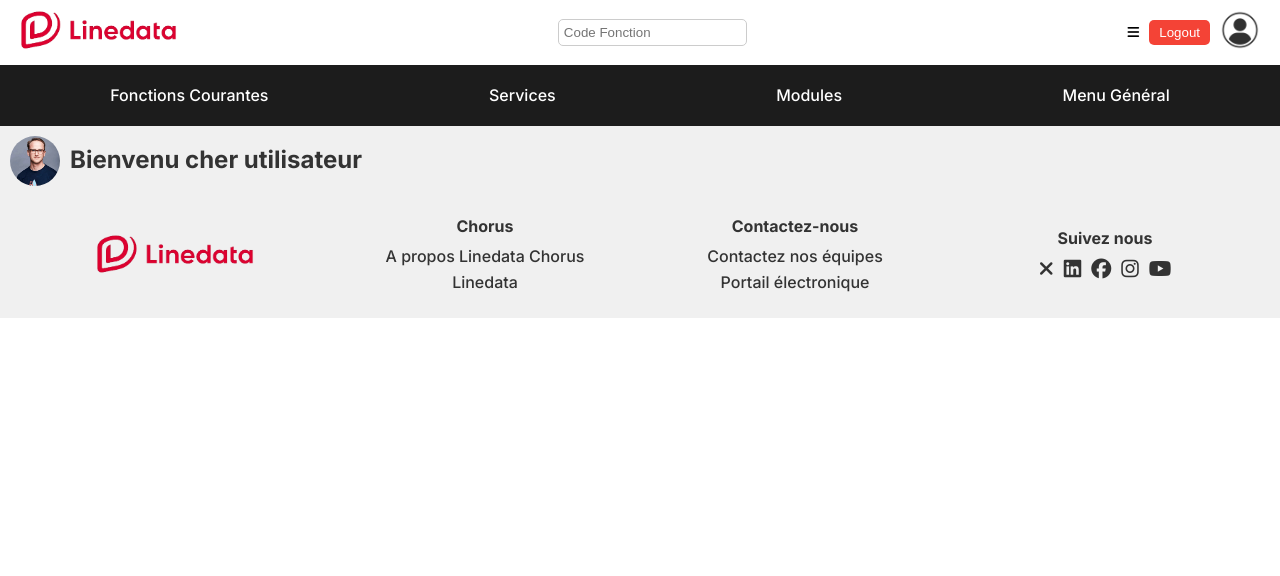
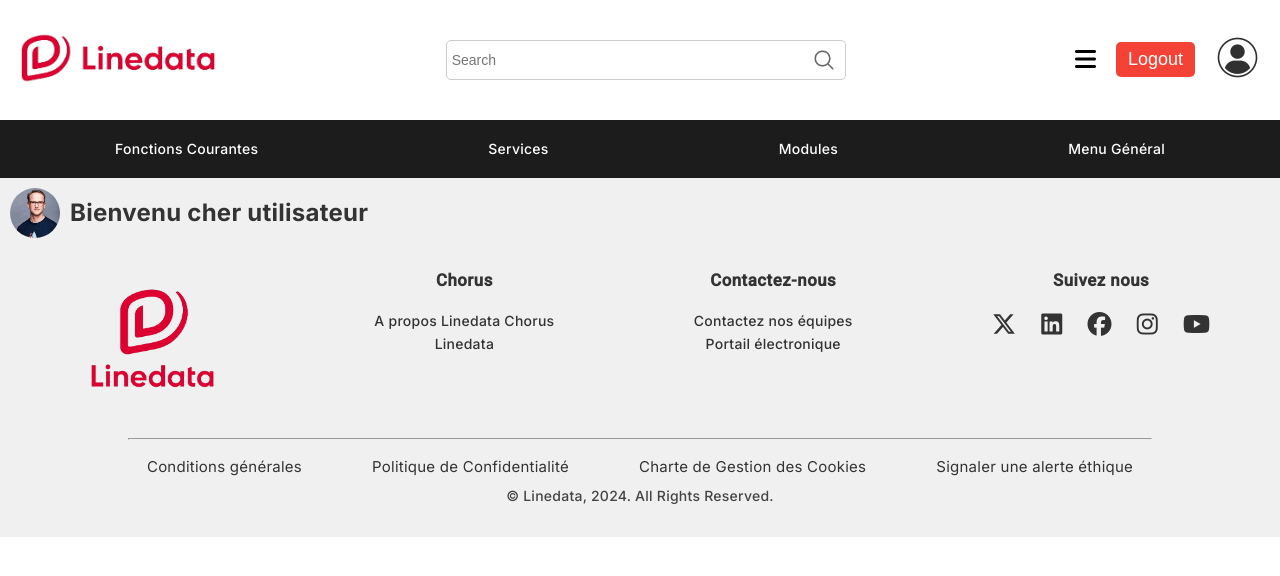
Before and after one commit to aladin-2000/Front-Pfe, an Angular app: page / in a window 1280 px wide. Shown: the top 576 px of the page. Built offline with nearby package versions, Linux system fonts and the light colour scheme.

Commit message:
footer ready to use, header still needing some modifications

```diff
--- a/src/app/app.config.ts
+++ b/src/app/app.config.ts
@@ -4,7 +4,8 @@
 import { routes } from './app.routes';
 import { provideClientHydration } from '@angular/platform-browser';
 import { provideHttpClient, withFetch } from '@angular/common/http';
+import { provideAnimationsAsync } from '@angular/platform-browser/animations/async';
 
 export const appConfig: ApplicationConfig = {
-  providers: [provideRouter(routes), provideClientHydration(),provideHttpClient(withFetch())]
+  providers: [provideRouter(routes), provideClientHydration(),provideHttpClient(withFetch()), provideAnimationsAsync()]
 }
--- a/src/app/footer/footer.component.css
+++ b/src/app/footer/footer.component.css
@@ -1,25 +1,22 @@
+
 .footer {
-    display: flex;
-    justify-content: space-around;
-    align-items: center;
   background-color: #f0f0f0;
-    padding: 20px;
   color: #333;
-    width: 100%;
-  }
-
-  .footer-section {
-    flex: 1;
+  padding: 20px 0;
   text-align: center;
 }
 
-  .footer-section.logo-section img {
-    height: 40px;
+.footer-container {
+  display: flex;
+  justify-content: space-around;
+  flex-wrap: wrap;
+  margin-bottom: 20px;
 }
 
 .footer-section h4 {
-    margin-bottom: 10px;
+  margin-bottom: 20px;
   font-weight: bold;
+  font-size: 120%;
 }
 
 .footer-section ul {
@@ -34,7 +31,7 @@
 
 .footer-section ul li a {
   text-decoration: none;
-    color: #333;
+
 }
 
 .footer-section ul li a:hover {
@@ -44,7 +41,7 @@
 .social-icons {
   display: flex;
   justify-content: center;
-    gap: 10px;
+  gap: 25px;
 }
 
 .social-icons li {
@@ -53,9 +50,76 @@
 
 .social-icons li a {
   color: #333;
-    font-size: 20px;
+  font-size: 24px;
+  transition: transform 0.2s, color 0.2s;
 }
 
 .social-icons li a:hover {
+  color: #de0031;
+
+  }
+
+
+.footer-section.logo-section {
+  display: flex;
+  justify-content: center;
+  align-items: center;
+}
+
+.footer-section.logo-section img {
+  height: auto;
+  max-height: 140px;
+  width: auto;
+  max-width: 100%; }
+
+.footer-section ul li a {
+color: #333;
+}
+
+.footer-section ul li a:hover {
+color: #de0031 ;
+text-decoration: none;
+
+}
+
+.footer-bottom {
+  padding-top: 10px;
+
+}
+
+.footer-bottom ul {
+  list-style: none;
+  padding: 0;
+  display: flex;
+  justify-content: center;
+  margin: 0;
+}
+
+.footer-bottom ul li {
+  margin: 0 35px;
+}
+
+.footer-bottom ul li a {
+  color: #333;
+  text-decoration: none;
+  font-size: 15px;
+  font-weight: 400;
+}
+
+.footer-bottom ul li a:hover {
+  text-decoration: none;
   color: #000;
 }
+
+.footer-bottom p {
+  margin-top: 10px;
+  font-size: 14px;
+  color: #444
+}
+
+hr{
+  margin-right: 10%;
+  margin-left: 10%;
+  height: 2px;
+  background-color: #444;
+}
--- a/src/app/footer/footer.component.html
+++ b/src/app/footer/footer.component.html
@@ -1,29 +1,43 @@
 <footer class="footer">
+  <div class="footer-container">
     <div class="footer-section logo-section">
-      <img src="../../assets/Images/Linedata_logo.png"  alt="Linedata Logo">
+      <img src="../../assets/Images/Linedata_Logo-removebg-preview.png"  alt="Linedata Logo" class="my-image">
     </div>
     <div class="footer-section">
       <h4>Chorus</h4>
       <ul>
-        <li><a href="#">A propos Linedata Chorus</a></li>
-        <li><a href="#">Linedata</a></li>
+        <li><a href="https://fr.linedata.com/linedata-chorus">A propos Linedata Chorus</a></li>
+        <li><a href="https://fr.linedata.com/">Linedata</a></li>
       </ul>
     </div>
     <div class="footer-section">
       <h4>Contactez-nous</h4>
       <ul>
-        <li><a href="#">Contactez nos équipes</a></li>
-        <li><a href="#">Portail électronique</a></li>
+        <li><a href="https://fr.linedata.com/contact">Contactez nos équipes</a></li>
+        <li><a href="https://my.linedata.com/?lang=en_US">Portail électronique</a></li>
       </ul>
     </div>
-    <div class="footer-section">
+    <div class="footer-section social-section">
       <h4>Suivez nous</h4>
       <ul class="social-icons">
-        <li><a href="#"><i class="fa fa-times"></i></a></li>
-        <li><a href="#"><i class="fab fa-linkedin"></i></a></li>
-        <li><a href="#"><i class="fab fa-facebook"></i></a></li>
-        <li><a href="#"><i class="fab fa-instagram"></i></a></li>
-        <li><a href="#"><i class="fab fa-youtube"></i></a></li>
+        <li><a href="https://twitter.com/linedata"><i class="fa-brands fa-x-twitter"></i></a></li>
+        <li><a href="https://www.linkedin.com/company/7341"><i class="fab fa-linkedin"></i></a></li>
+        <li><a href="https://www.facebook.com/Linedata-322170334263/"><i class="fab fa-facebook"></i></a></li>
+        <li><a href="https://www.instagram.com/linedata_global/"><i class="fab fa-instagram"></i></a></li>
+        <li><a href="https://www.youtube.com/channel/UCuRMSIEuquGhYne8lEjNU0Q"><i class="fab fa-youtube"></i></a></li>
       </ul>
     </div>
-  </footer>
+    <!--<hr class="footer-divider">  -->
+    </div>
+    <div class="footer-bottom">
+      <hr>
+      <br>
+      <ul>
+        <li><a href="https://fr.linedata.com/conditions-generales">Conditions générales</a></li>
+        <li><a href="https://www.linedata.com/privacy-policy">Politique de Confidentialité</a></li>
+        <li><a href="https://www.linedata.com/cookies-policy">Charte de Gestion des Cookies</a></li>
+        <li><a href="https://linedata.integrityline.com/setup">Signaler une alerte éthique</a></li>
+        </ul>
+        <p>&copy; Linedata, 2024. All Rights Reserved.</p>
+      </div>
+</footer>
--- a/src/app/header/topbar/topbar.component.css
+++ b/src/app/header/topbar/topbar.component.css
@@ -4,10 +4,11 @@
     align-items: center;
     background-color: white;
     padding: 10px 20px;
+    height: 120px;
   }
 
   .logo img {
-    height: 40px;
+    height: 50px;
   }
 
   .search-bar input {
@@ -21,22 +22,64 @@
     align-items: center;
   }
 
-  .menu-button,
+  .menu-button{
+    background: none;
+    border: none;
+    margin-right: 20px;
+    cursor: pointer;
+    font-size: 24px;
+  }
+
   .logout-button {
     background: none;
     border: none;
-    margin-right: 10px;
+    margin-right: 20px;
     cursor: pointer;
+
   }
 
   .logout-button {
     background-color: #f44336;
     color: white;
-    padding: 5px 10px;
+    padding: 7px 12px;
     border-radius: 5px;
+    font-size: 18px;
   }
 
   .user-profile img {
-    height: 40px;
+    height: 45px;
     border-radius: 50%;
   }
+
+
+  .search-bar {
+    position: relative;
+    width: 100%;
+    max-width: 400px;
+    height: 40px; /* Adjust the height as needed */
+  }
+
+  .search-input {
+    width: 100%;
+    height: 100%;
+    padding: 0 40px 0 12px;
+    border: 1px solid #ccc;
+    border-radius: 4px;
+    font-size: 14px;
+    outline: none;
+  }
+
+  .search-bar::before {
+    content: "";
+    position: absolute;
+    top: 50%;
+    right: 12px;
+    transform: translateY(-50%);
+    width: 20px;
+    height: 20px;
+    background-image: url('../../../assets/Images/loope.png');
+    background-repeat: no-repeat;
+    background-position: center;
+    background-size: contain;
+    opacity: 60%;
+  }
--- a/src/app/header/topbar/topbar.component.html
+++ b/src/app/header/topbar/topbar.component.html
@@ -3,7 +3,7 @@
       <img src="../../assets/Images/Linedata_logo.png" alt="Linedata Logo">
     </div>
     <div class="search-bar">
-      <input type="text" placeholder="Code Fonction">
+      <input type="text" class="search-input" placeholder="Search" (keyup.enter)="onSearch()" />
     </div>
     <div class="user-menu">
       <button class="menu-button">
--- a/src/app/header/topbar/topbar.component.ts
+++ b/src/app/header/topbar/topbar.component.ts
@@ -1,4 +1,5 @@
 import { Component } from '@angular/core';
+
 
 @Component({
   selector: 'app-topbar',
@@ -8,5 +9,8 @@
   styleUrl: './topbar.component.css'
 })
 export class TopbarComponent {
-
+  onSearch() {
+    // Add your search logic here
+    console.log('Performing search');
+  }
 }
--- a/src/index.html
+++ b/src/index.html
@@ -6,8 +6,10 @@
   <base href="/">
   <meta name="viewport" content="width=device-width, initial-scale=1">
   <script src="https://kit.fontawesome.com/e3b428aba6.js" crossorigin="anonymous"></script>
+  <link href="https://fonts.googleapis.com/css2?family=Roboto:wght@300;400;500&display=swap" rel="stylesheet">
+  <link href="https://fonts.googleapis.com/icon?family=Material+Icons" rel="stylesheet">
 </head>
-<body>
+<body class="mat-typography">
   <app-root></app-root>
 </body>
 </html>
--- a/src/styles.css
+++ b/src/styles.css
@@ -14,3 +14,5 @@
     display: flex;
     flex-direction: column;
   }
+html, body { height: 100%; }
+body { margin: 0; font-family: Roboto, "Helvetica Neue", sans-serif; }
```
Also changed, not shown: package.json (line endings or trailing spaces), src/assets/Images/Linedata_Logo-removebg-preview.png (added), src/assets/Images/loope.png (added). Lines whose indentation alone changed are shown as unchanged.
